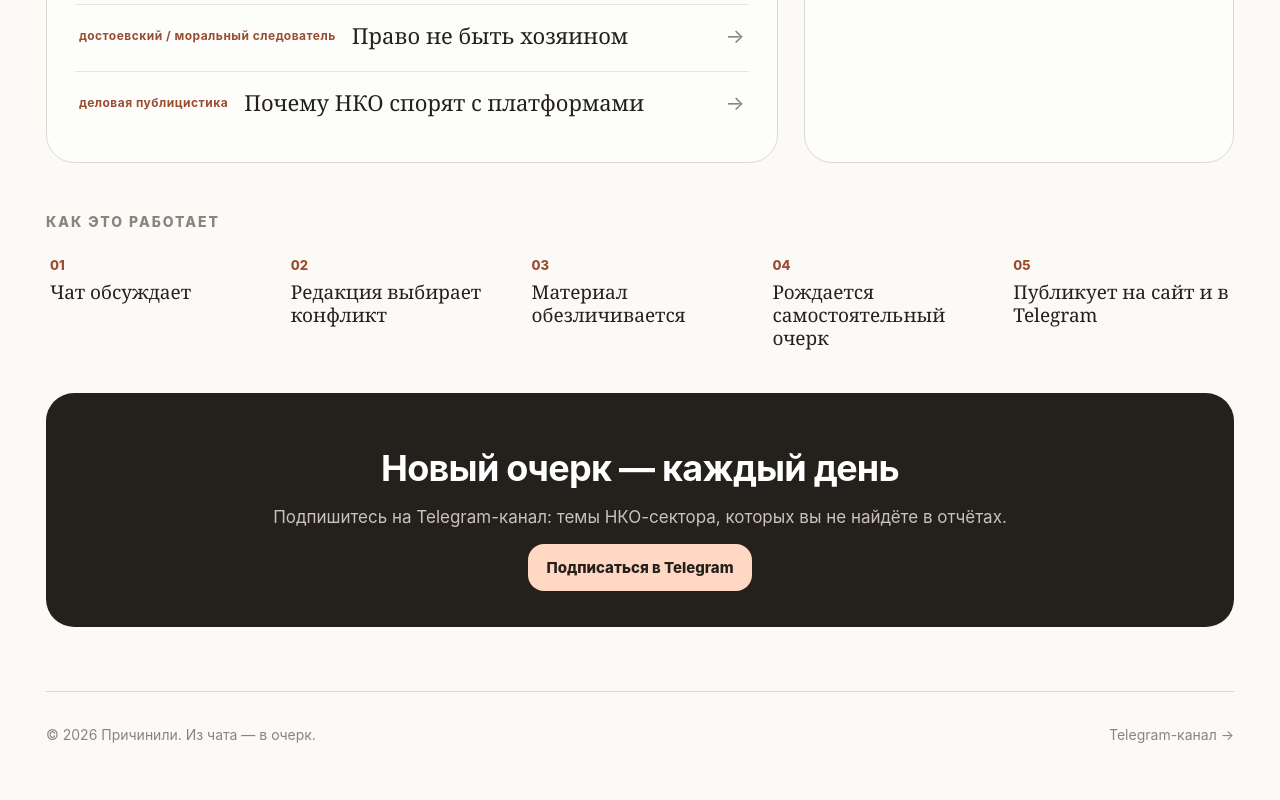
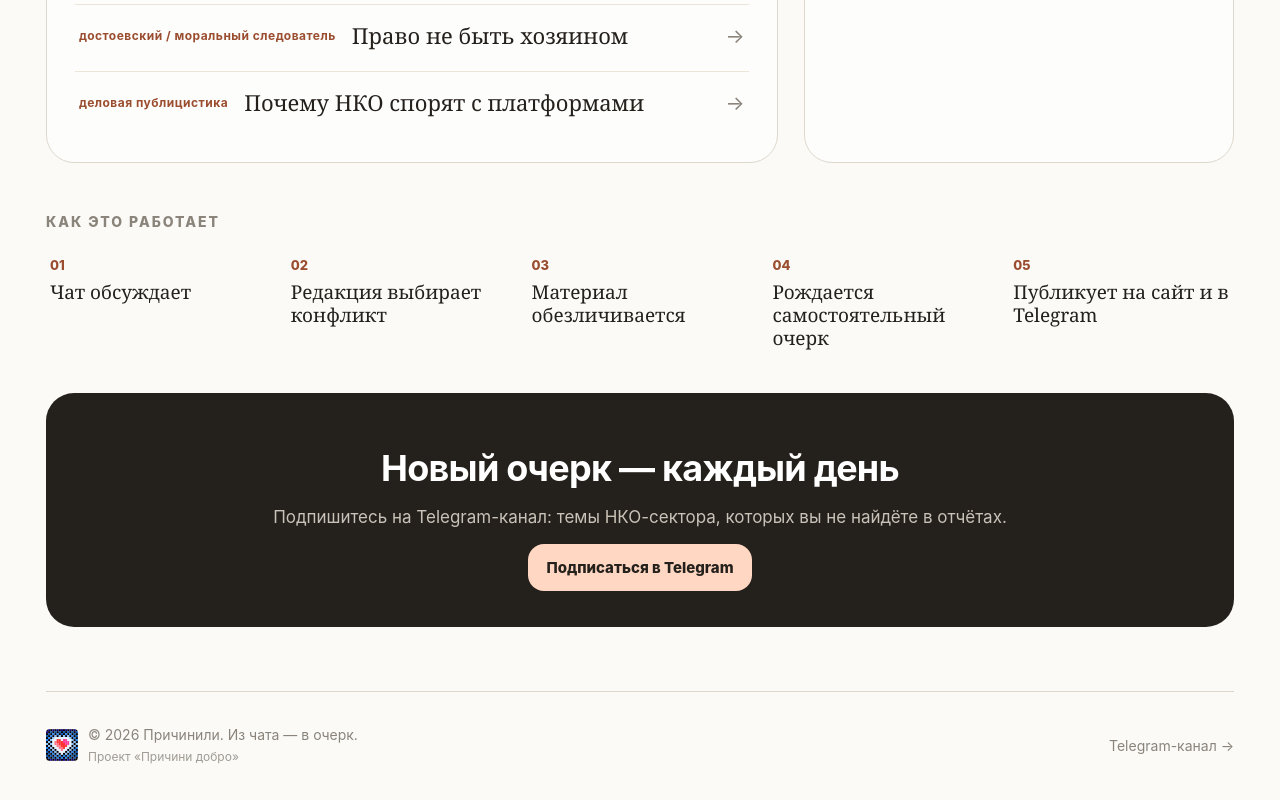
Before and after one commit to victorovi4/salon-dobryh-sporov, an Astro site: page / in a window 1280 px wide. Shown: the part 1098-1898 px from the top of the page. Before the commit the page ends 1877 px from the top, so only its background shows below. Built offline with nearby package versions, Linux system fonts and the light colour scheme; Astro itself is replaced by a stand-in of ours.

Commit message:
Add Причини добро logo to footer

```diff
--- a/src/components/Footer.astro
+++ b/src/components/Footer.astro
@@ -3,7 +3,10 @@ const year = new Date().getFullYear();
 ---
 
 <footer class="footer">
-  <div>© {year} Причинили. Из чата — в очерк.</div>
+  <div class="footer-brand">
+    <img src="/prichini-dobro-logo.svg" alt="Причини добро" class="footer-logo" width="32" height="32" />
+    <span>© {year} Причинили. Из чата — в очерк.<br /><span class="footer-org">Проект «Причини добро»</span></span>
+  </div>
   <div>
     <a href="https://t.me/" target="_blank" rel="noopener">Telegram-канал →</a>
   </div>
--- a/src/styles/global.css
+++ b/src/styles/global.css
@@ -474,6 +474,23 @@ img { max-width: 100%; }
   font-size: 14px;
 }
 
+.footer-brand {
+  display: flex;
+  align-items: center;
+  gap: 10px;
+}
+
+.footer-logo {
+  flex-shrink: 0;
+  border-radius: 4px;
+}
+
+.footer-org {
+  font-size: 12px;
+  color: var(--ink-faint);
+  opacity: 0.8;
+}
+
 .section-title {
   font-size: 14px;
   text-transform: uppercase;
```
Also changed, not shown: public/prichini-dobro-logo.svg (added).
